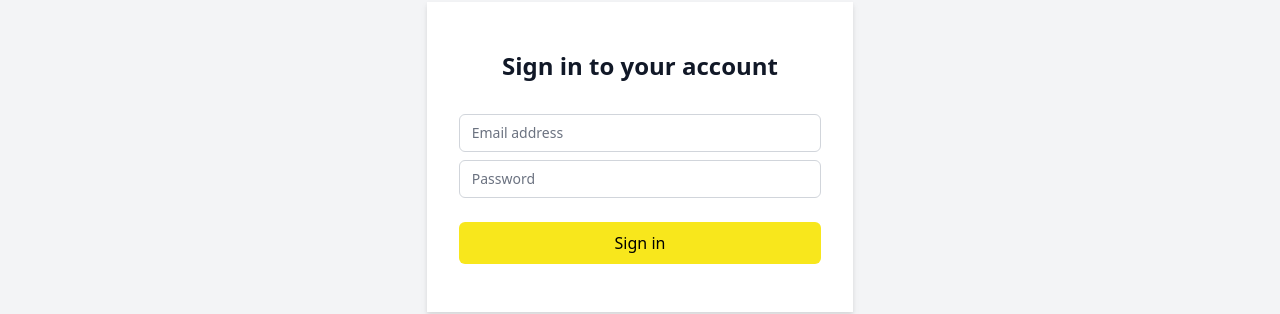
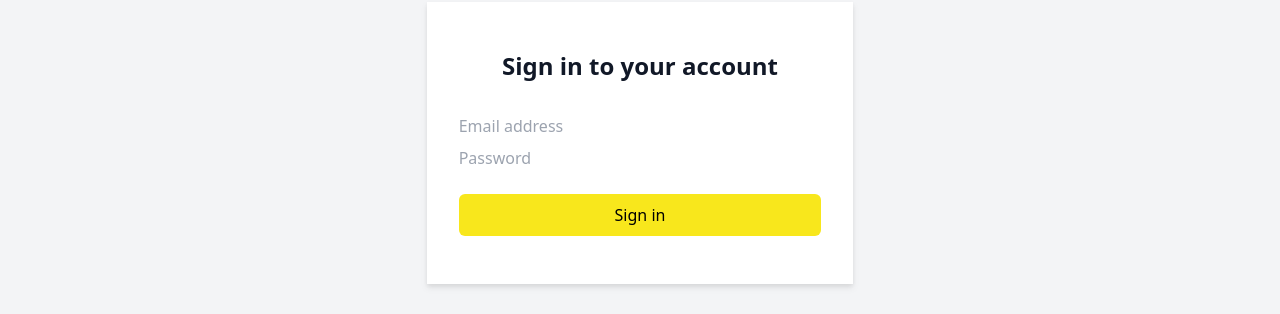
Before and after one commit to mrfade/movie-ticket-frontend, a Nuxt app: page /login in a window 1280 px wide. Shown: the part 142-456 px from the top of the page. Built offline with nearby package versions, Linux system fonts and the light colour scheme.

Commit message:
[assets/css/tailwind] apply default input styles to .input class

```diff
--- a/assets/css/tailwind.css
+++ b/assets/css/tailwind.css
@@ -10,6 +10,6 @@ a {
   @apply text-base font-medium;
 }
 
-input {
+input.input {
   @apply appearance-none rounded-md relative block w-full px-3 py-2 border border-gray-300 placeholder-gray-500 text-gray-900 focus:outline-none focus:ring-indigo-500 focus:border-indigo-500 focus:z-10 sm:text-sm;
 }
```
